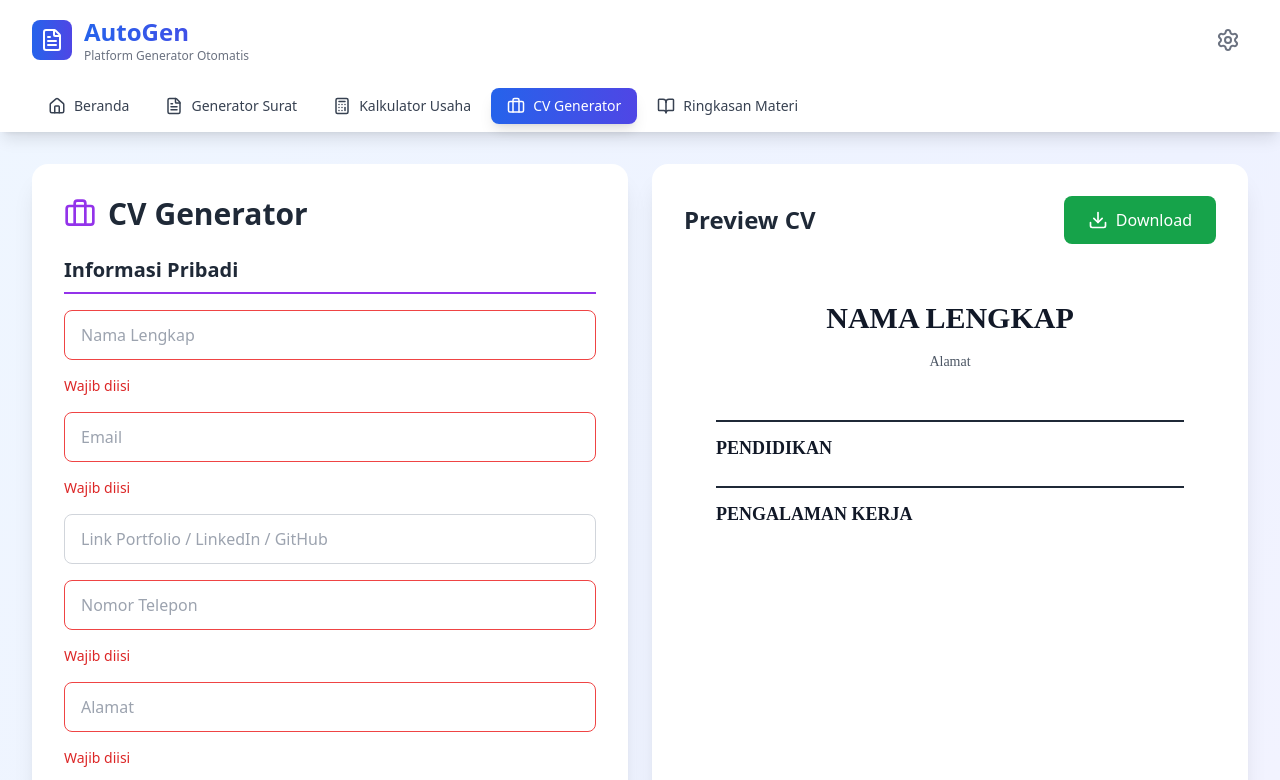
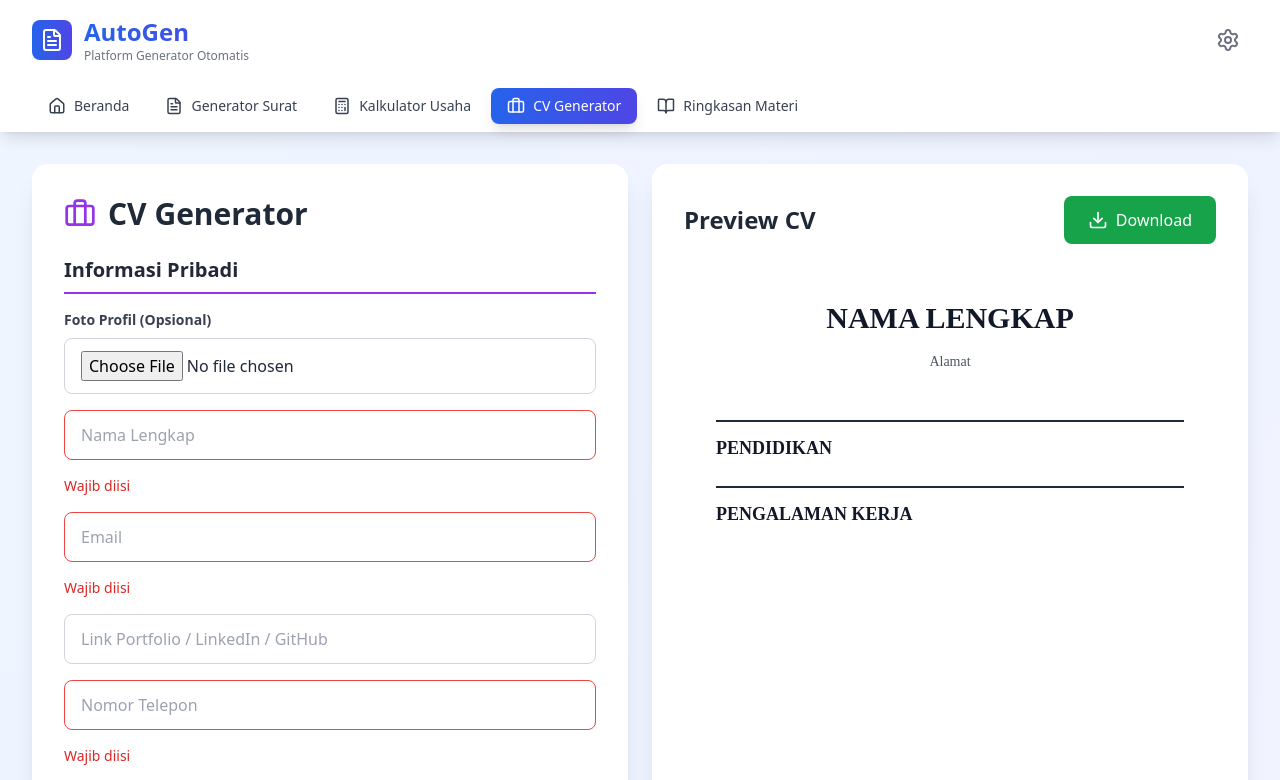
Before and after one commit to dearlyfebrianos/AutoGenerator-App, a React (Vite) app: page /cv in a window 1280 px wide. Shown: the top 780 px of the page. Built offline with nearby package versions, Linux system fonts and the light colour scheme.

Commit message:
AutoGenerate Apps

```diff
--- a/src/pages/CVGenerator.jsx
+++ b/src/pages/CVGenerator.jsx
@@ -1,7 +1,7 @@
 import React, { useState, useRef } from "react";
-import { Briefcase, Download, Plus, Trash2 } from "lucide-react";
+import { Briefcase, Download, Plus, Trash2, X } from "lucide-react";
 import html2pdf from "html2pdf.js";
-import { toast } from "react-hot-toast"; // 👈 hanya tambah ini
+import { toast } from "react-hot-toast";
 
 const CVGenerator = () => {
   const [personalInfo, setPersonalInfo] = useState({
@@ -27,6 +27,9 @@ const CVGenerator = () => {
       items: [{ id: 1, judul: "", subjudul: "", tahun: "", deskripsi: "" }],
     },
   ]);
+
+  const [foto, setFoto] = useState(null);
+  const fileInputRef = useRef(null);
 
   const cvRef = useRef(null);
 
@@ -100,8 +103,25 @@ const CVGenerator = () => {
     );
   };
 
+  const handleFotoChange = (e) => {
+    const file = e.target.files[0];
+    if (file) {
+      const reader = new FileReader();
+      reader.onloadend = () => {
+        setFoto(reader.result);
+      };
+      reader.readAsDataURL(file);
+    }
+  };
+
+  const handleHapusFoto = () => {
+    setFoto(null);
+    if (fileInputRef.current) {
+      fileInputRef.current.value = "";
+    }
+  };
+
   const handleDownloadCV = () => {
-    // ✅ Validasi wajib isi
     const requiredFields = [
       { value: personalInfo.nama, label: "Nama Lengkap" },
       { value: personalInfo.email, label: "Email" },
@@ -131,7 +151,6 @@ const CVGenerator = () => {
       return;
     }
 
-    // 🔁 Logika PDF asli milikmu — tidak diubah
     if (!cvRef.current) return;
 
     const clone = cvRef.current.cloneNode(true);
@@ -157,6 +176,11 @@ const CVGenerator = () => {
       if (el.style.borderColor || el.className.includes("border")) {
         el.style.borderColor = "#000000";
       }
+
+      if (tagName === "img") {
+        el.style.backgroundColor = "#ffffff";
+        el.style.border = "none";
+      }
     });
 
     clone.style.backgroundColor = "#ffffff";
@@ -171,7 +195,7 @@ const CVGenerator = () => {
 
     const opt = {
       margin: [10, 10, 10, 10],
-      filename: `CV ATS ${personalInfo.nama.replace(/\s+/g, " ").toUpperCase() || "SAYA"}.pdf`,
+      filename: `CV ATS ${personalInfo.nama.replace(/\s+/g, "_").toUpperCase() || "SAYA"}.pdf`,
       image: { type: "jpeg", quality: 0.98 },
       html2canvas: {
         scale: 2,
@@ -212,9 +236,38 @@ const CVGenerator = () => {
               Informasi Pribadi
             </h3>
             <div className="space-y-4">
+              <div>
+                <label className="block text-sm font-semibold text-gray-700 dark:text-gray-300 mb-2">
+                  Foto Profil (Opsional)
+                </label>
+                <input
+                  type="file"
+                  ref={fileInputRef}
+                  accept="image/*"
+                  onChange={handleFotoChange}
+                  className="w-full px-4 py-3 rounded-lg border border-gray-300 dark:border-gray-600 bg-white dark:bg-gray-700 text-gray-800 dark:text-gray-200 focus:ring-2 focus:ring-purple-500 focus:border-transparent transition-all"
+                />
+                {foto && (
+                  <div className="mt-3 relative inline-block">
+                    <img
+                      src={foto}
+                      alt="Preview Foto"
+                      className="w-20 h-20 object-cover rounded border-2 border-gray-300 dark:border-gray-600"
+                    />
+                    <button
+                      onClick={handleHapusFoto}
+                      className="absolute -top-2 -right-2 bg-red-500 text-white rounded-full p-1 shadow-md hover:bg-red-600 transition-colors"
+                      aria-label="Hapus foto"
+                    >
+                      <X size={16} />
+                    </button>
+                  </div>
+                )}
+              </div>
+
               <input
                 type="text"
-                value={personalInfo.nama}
+                value={personalInfo.nama.toUpperCase()}
                 onChange={(e) =>
                   setPersonalInfo({ ...personalInfo, nama: e.target.value })
                 }
@@ -225,9 +278,10 @@ const CVGenerator = () => {
                 } bg-white dark:bg-gray-700 text-gray-800 dark:text-gray-200 focus:ring-2 focus:ring-purple-500 focus:border-transparent transition-all`}
                 placeholder="Nama Lengkap"
               />
-              {!personalInfo.nama.trim().toUpperCase() && (
+              {!personalInfo.nama.trim() && (
                 <p className="text-sm text-red-600">Wajib diisi</p>
               )}
+
               <input
                 type="email"
                 value={personalInfo.email}
@@ -244,6 +298,7 @@ const CVGenerator = () => {
               {!personalInfo.email.trim() && (
                 <p className="text-sm text-red-600">Wajib diisi</p>
               )}
+
               <input
                 type="url"
                 value={personalInfo.link}
@@ -253,6 +308,7 @@ const CVGenerator = () => {
                 className="w-full px-4 py-3 rounded-lg border border-gray-300 dark:border-gray-600 bg-white dark:bg-gray-700 text-gray-800 dark:text-gray-200 focus:ring-2 focus:ring-purple-500 focus:border-transparent transition-all"
                 placeholder="Link Portfolio / LinkedIn / GitHub"
               />
+
               <input
                 type="tel"
                 value={personalInfo.telepon}
@@ -269,6 +325,7 @@ const CVGenerator = () => {
               {!personalInfo.telepon.trim() && (
                 <p className="text-sm text-red-600">Wajib diisi</p>
               )}
+
               <input
                 type="text"
                 value={personalInfo.alamat}
@@ -285,6 +342,7 @@ const CVGenerator = () => {
               {!personalInfo.alamat.trim() && (
                 <p className="text-sm text-red-600">Wajib diisi</p>
               )}
+
               <input
                 type="text"
                 value={personalInfo.kota}
@@ -443,13 +501,24 @@ const CVGenerator = () => {
             style={{ fontFamily: "'Times New Roman', Times, serif" }}
           >
             <div className="text-center mb-6 pb-6">
+              {foto ? (
+                <div className="flex items-start gap-6">
+                  <div className="flex-shrink-0 relative">
+                    <img
+                      src={foto}
+                      alt="Foto Profil"
+                      className="w-24 h-24 object-cover rounded border-2 border-gray-300 dark:border-gray-600"
+                    />
+                  </div>
+                  <div className="flex-1">
                     <h1 className="text-3xl font-bold text-gray-900 dark:text-white mb-2">
                       {personalInfo.nama.toUpperCase() || "NAMA LENGKAP"}
                     </h1>
                     <div className="text-sm text-gray-600 dark:text-gray-400 flex flex-wrap justify-center gap-1">
                       {(() => {
                         const contactItems = [];
-                  if (personalInfo.email) contactItems.push(personalInfo.email);
+                        if (personalInfo.email)
+                          contactItems.push(personalInfo.email);
                         if (personalInfo.link) {
                           contactItems.push(
                             <a
@@ -478,6 +547,48 @@ const CVGenerator = () => {
                       {personalInfo.alamat || "Alamat"}
                       {personalInfo.kota && `, ${personalInfo.kota}`}
                     </p>
+                  </div>
+                </div>
+              ) : (
+                <>
+                  <h1 className="text-3xl font-bold text-gray-900 dark:text-white mb-2">
+                    {personalInfo.nama.toUpperCase() || "NAMA LENGKAP"}
+                  </h1>
+                  <div className="text-sm text-gray-600 dark:text-gray-400 flex flex-wrap justify-center gap-1">
+                    {(() => {
+                      const contactItems = [];
+                      if (personalInfo.email)
+                        contactItems.push(personalInfo.email);
+                      if (personalInfo.link) {
+                        contactItems.push(
+                          <a
+                            key="link"
+                            href={personalInfo.link}
+                            target="_blank"
+                            rel="noopener noreferrer"
+                            className="text-blue-600 dark:text-blue-400 underline hover:text-blue-800 dark:hover:text-blue-300"
+                          >
+                            {personalInfo.link}
+                          </a>,
+                        );
+                      }
+                      if (personalInfo.telepon)
+                        contactItems.push(personalInfo.telepon);
+
+                      return contactItems.map((item, index) => (
+                        <React.Fragment key={index}>
+                          {item}
+                          {index < contactItems.length - 1 && <span>|</span>}
+                        </React.Fragment>
+                      ));
+                    })()}
+                  </div>
+                  <p className="text-sm text-gray-600 dark:text-gray-400 mt-2">
+                    {personalInfo.alamat || "Alamat"}
+                    {personalInfo.kota && `, ${personalInfo.kota}`}
+                  </p>
+                </>
+              )}
             </div>
             {profileSummary && (
               <div className="mb-2 text-justify">
```
Lines whose indentation alone changed are shown as unchanged.
